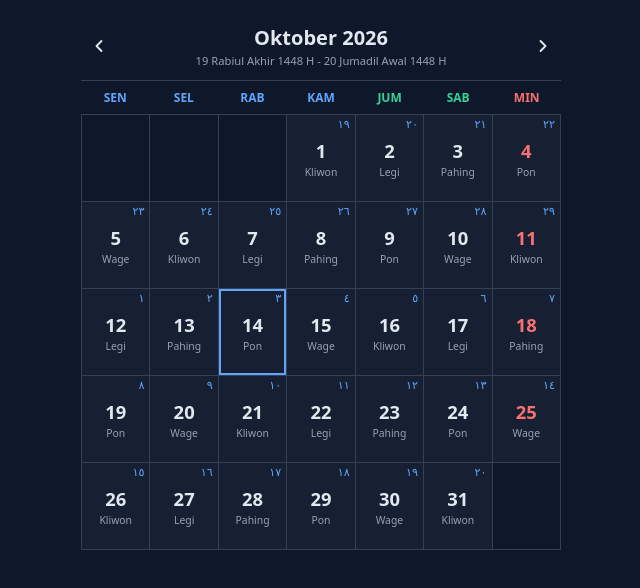
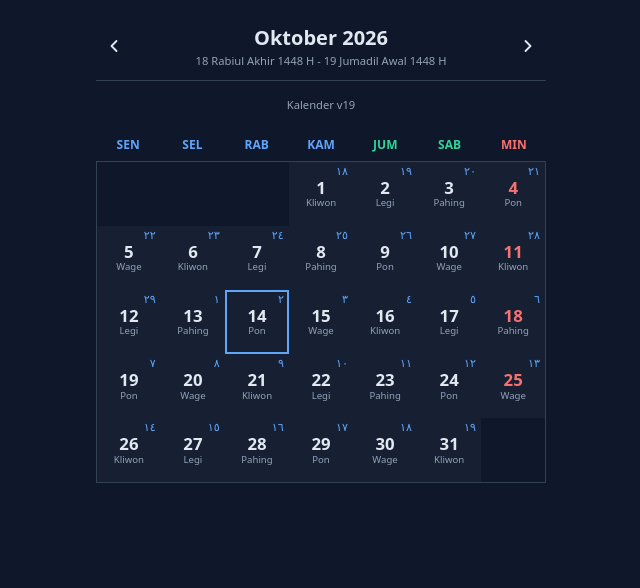
Before and after one commit to adimigaker/kalender, a website: page index.html in a window 1280 px wide. Shown: the whole page, without its empty margins (319-959 px from the left). Drawn offline with Linux system fonts and the light colour scheme.

Commit message:
fix(hijri): sync 2026 calendar with user authoritative data; remove hardcode Oct 2026; add Kalender v19 footer + cache-bypass

```diff
--- a/app.js
+++ b/app.js
@@ -1,3 +1,4 @@
+/* Kalender v19 - 2026 Hijri sync fix */
 let state = {
   y: new Date().getFullYear(),
   m: new Date().getMonth()
@@ -27,10 +28,12 @@ function getPasaran(jdn) {
 }
 
 function getExactHijri(y, m, d, jdn) {
-  if (y === 2026 && m === 10) {
-    if (d <= 11) return { d: 18 + d, m: 4, y: 1448 };
-    else return { d: d - 11, m: 5, y: 1448 };
-  }
+  // 2026 Hijri calendar data (authoritative user-provided)
+  // Authoritative user-provided data for 2026; do NOT invent for other years
+  // For 2027+, fetch from credible external source (e.g., Umm al-Qura / official hijri-date npm lib)
+  // If source unavailable, ask user to provide data — do NOT guess
+  if (y !== 2026) {
+    // Fallback to algorithmic for non-2026
     let days = jdn - 1948439;
     let hy = Math.floor((30 * days + 10646) / 10631);
     function mStart(yr, mo) {
@@ -42,6 +45,56 @@ function getExactHijri(y, m, d, jdn) {
     while (hm < 12 && mStart(hy, hm + 1) <= jdn) hm++;
     let hd = jdn - mStart(hy, hm) + 1;
     return { d: hd, m: hm, y: hy };
+  }
+
+  // Day-of-year for 2026 (non-leap)
+  const monthDays = [0, 31, 59, 90, 120, 151, 181, 212, 243, 273, 304, 334];
+  const doy = monthDays[m - 1] + d; // 1-based
+
+  // User-provided 2026 month boundaries (first day of each Gregorian month)
+  // Source: authoritative user data + screenshot verification (November 2026)
+  // Month codes: 1=Muharram 2=Safar 3=Rabiulawal 4=Rabiulakhir 5=Jumadilawal 6=Jumadilakhir 7=Rajab 8=Syakban 9=Ramadan 10=Syawal 11=Zulkaiddah 12=Zulhijjah
+  const hijriStart = [
+    { doy: 1,    h: 12, m: 7,  y: 1447 }, // Jan 01
+    { doy: 32,   h: 13, m: 8,  y: 1447 }, // Feb 01
+    { doy: 60,   h: 11, m: 9,  y: 1447 }, // Mar 01
+    { doy: 91,   h: 12, m: 10, y: 1447 }, // Apr 01
+    { doy: 121,  h: 13, m: 11, y: 1447 }, // May 01
+    { doy: 152,  h: 15, m: 12, y: 1447 }, // Jun 01
+    { doy: 182,  h: 16, m: 1,  y: 1448 }, // Jul 01
+    { doy: 213,  h: 17, m: 2,  y: 1448 }, // Aug 01
+    { doy: 244,  h: 19, m: 3,  y: 1448 }, // Sep 01
+    { doy: 274,  h: 18, m: 4,  y: 1448 }, // Oct 01: 18 Rabiulakhir 1448
+    { doy: 305,  h: 19, m: 5,  y: 1448 }, // Nov 01: 19 Jumadil Awal (screenshot verified)
+    { doy: 335,  h: 19, m: 6,  y: 1448 }, // Dec 01: 19 Jumadil Akhir (calculated from Nov 30 = 18)
+    { doy: 366,  h: 20, m: 7,  y: 1448 }, // Jan 01, 2027: 20 Rajab 1448 (calculated from Dec 31 = 19 Jumadil Akhir + 1)
+  ];
+
+  // Find the segment
+  for (let i = 0; i < hijriStart.length - 1; i++) {
+    if (doy >= hijriStart[i].doy && doy < hijriStart[i + 1].doy) {
+      let start = hijriStart[i];
+      let offset = doy - start.doy;
+      let hd = start.h + offset;
+      let hm = start.m;
+      let hy = start.y;
+
+      // Hijri month lengths for 1447-1448 (authoritative)
+      const hijriMonthLen = {
+        1447: { 7: 30, 8: 30, 9: 29, 10: 30, 11: 29, 12: 30 },
+        1448: { 1: 30, 2: 29, 3: 30, 4: 29, 5: 30, 6: 29, 7: 30 }
+      };
+
+      while (hd > (hijriMonthLen[hy]?.[hm] || 30)) {
+        hd -= (hijriMonthLen[hy]?.[hm] || 30);
+        hm++;
+        if (hm > 12) { hm = 1; hy++; }
+      }
+      return { d: hd, m: hm, y: hy };
+    }
+  }
+  // Fallback (should not reach)
+  return { d: 1, m: 1, y: 1447 };
 }
 
 async function loadHolidays() {
@@ -107,7 +160,7 @@ function render() {
 
     let hjArabic = toArabicDigits(hj.d);
 
-    html += `<div class="${cellCls}"><div class="h">${hjArabic}</div><div class="g">${d}</div><div class="p">${ps}</div></div>`;
+    html += `<div class="${cellCls}"><div class="h">${hjArabic}</div><div class="day-wrap"><div class="g">${d}</div><div class="p">${ps}</div></div></div>`;
   }
 
   let totalCells = fd + last.getDate();
--- a/index.html
+++ b/index.html
@@ -7,7 +7,7 @@
 <style>
 :root{--bg:#0f172a;--card:#162032;--text:#e2e8f0;--sub:#94a3b8;--border:#334155;--blue:#60a5fa;--green:#34d399;--red:#f87171}
 body{background:var(--bg);color:var(--text);font-family:ui-sans-serif,system-ui;margin:0;padding:12px;display:flex;flex-direction:column;align-items:center;user-select:none;-webkit-user-select:none}
-.container{width:100%;max-width:480px;touch-action:pan-y}
+.container{width:100%;max-width:450px;touch-action:pan-y}
 header{padding:0.75rem 0;border-bottom:1px solid var(--border);display:flex;align-items:center;justify-content:space-between;gap:8px}
 .nav-btn{background:transparent;border:none;color:var(--text);cursor:pointer;padding:8px;display:flex;align-items:center;justify-content:center;border-radius:6px;transition:background 0.15s}
 .nav-btn:active{background:var(--border)}
@@ -20,12 +20,13 @@ header{padding:0.75rem 0;border-bottom:1px solid var(--border);display:flex;alig
 .d-blue{color:var(--blue)}
 .d-green{color:var(--green)}
 .d-red{color:var(--red)}
-.grid{display:grid;grid-template-columns:repeat(7,1fr);gap:1px;background:var(--border);border:1px solid var(--border);touch-action:pan-y}
-.cell{background:var(--card);min-height:76px;position:relative;padding:5px;display:flex;flex-direction:column;align-items:center;justify-content:center}
+.grid{display:grid;grid-template-columns:repeat(7,1fr);gap:0.25px;background:var(--border);border:1px solid var(--border);touch-action:pan-y}
+.cell{background:var(--card);aspect-ratio:1/1;min-height:0;position:relative;padding:1px;display:flex;flex-direction:column;align-items:center;justify-content:center}
 .cell.empty{background:var(--bg)}
-.g{font-size:1.15rem;font-weight:700}
+.g{font-size:1.05rem;font-weight:700;line-height:1.1}
 .h{position:absolute;top:3px;right:5px;font-size:.7rem;color:var(--blue);font-family:serif,system-ui}
-.p{font-size:.65rem;color:var(--sub);margin-top:2px}
+.day-wrap{display:flex;flex-direction:column;align-items:center;gap:0;justify-content:flex-start}
+.p{font-size:.6rem;color:var(--sub);margin-top:1px;line-height:1.1}
 .today{outline:2px solid var(--blue);outline-offset:-2px;z-index:2}
 .holiday-cell .g{color:var(--red)}
 .holiday-notes{margin-top:16px;background:var(--card);border:1px solid var(--border);border-radius:8px;padding:12px;font-size:0.8rem}
@@ -49,9 +50,10 @@ header{padding:0.75rem 0;border-bottom:1px solid var(--border);display:flex;alig
       <svg viewBox="0 0 24 24"><polyline points="9 18 15 12 9 6"></polyline></svg>
     </button>
   </header>
-  <div id="cal"></div>
-  <div id="holiday-list" class="holiday-notes" style="display:none"></div>
+  <footer style="text-align:center;padding:16px 0;font-size:.7rem;color:var(--sub)">Kalender v19</footer>
+<div id="cal"></div>
+<div id="holiday-list" class="holiday-notes" style="display:none"></div>
 </div>
-<script src="app.js"></script>
+<script src="app.js?v=19"></script>
 </body>
 </html>
```
Also changed, not shown: package.json (added, +21 -0 lines). Lines whose indentation alone changed are shown as unchanged.
